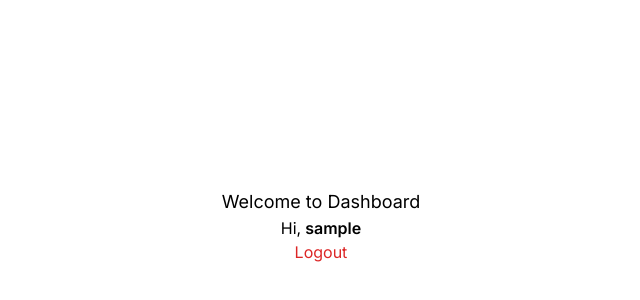
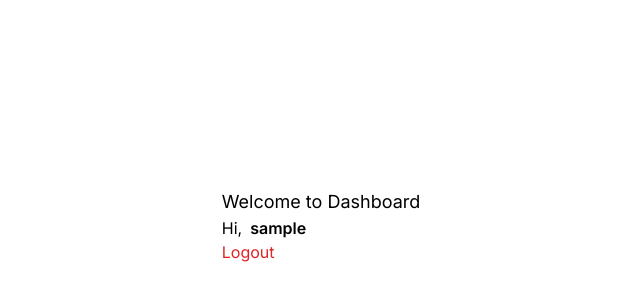
Before and after one commit to mohammadrafly/refueling-apps, a Next.js app: page /dashboard in a window 1280 px wide. Shown: the part 174-474 px from the top of the page, without its empty margins (319-959 px from the left). Built offline with nearby package versions, Linux system fonts and the light colour scheme; sample sign-in values are in the browser's storage.

Commit message:
update #2

```diff
--- a/app/dashboard/page.tsx
+++ b/app/dashboard/page.tsx
@@ -6,16 +6,22 @@ import { useRouter } from 'next/navigation';
 const Page = () => {
   const router = useRouter();
   const [Username, setUsername] = useState("");
+  const [isLoading, setIsLoading] = useState(true);
 
   useEffect(() => {
     if (typeof window !== 'undefined' && window.localStorage) {
       const storedUsername = localStorage.getItem("username")
 
+      setTimeout(() => {
         if (storedUsername) {
           setUsername(storedUsername);
+        } else {
+          router.push('/', { scroll: false });
         }
+        setIsLoading(false);
+      }, 5000);
     }
-  }, []);
+  }, [router]);
 
   const logoutAndFlushStorage = (e: { preventDefault: () => void; }) => {
     e.preventDefault();
@@ -29,14 +35,23 @@ const Page = () => {
   return (
     <main className="flex text-black min-h-screen items-center justify-center bg-white p-24">
         <div>
+          {isLoading ? (
+            <div role="status" className="max-w-sm animate-pulse">
+              <div className="h-2.5 bg-gray-300 rounded-full w-48 mb-4"></div>
+              <div className="h-2.5 bg-gray-300 rounded-full w-16 mb-4"></div>
+              <div className="h-2.5 bg-gray-300 rounded-full w-16 mb-4"></div>
+            </div>
+          ) : (
+            <>
               <div className="text-lg">
                 Welcome to Dashboard
               </div>
-          <div className="flex items-center justify-center">
+              <div>
                 Hi,
                 <span className="ml-1 font-semibold"> {Username}</span>
               </div>
-          <div className="flex items-center justify-center">
+              {Username && (
+                <div>
                   <button
                     className="text-red-600"
                     type="button"
@@ -45,6 +60,9 @@ const Page = () => {
                     Logout
                   </button>
                 </div>
+              )}
+            </>
+          )}
         </div>
     </main>
   )
--- a/app/page.tsx
+++ b/app/page.tsx
@@ -1,6 +1,6 @@
 'use client';
 
-import { useState, useEffect } from 'react';
+import { useState } from 'react';
 import { FontAwesomeIcon } from '@fortawesome/react-fontawesome';
 import { faEye, faEyeSlash } from '@fortawesome/free-solid-svg-icons';
 import { useRouter } from 'next/navigation';
@@ -11,12 +11,28 @@ const Page = () => {
   const [passwordVisible, setPasswordVisible] = useState(false);
   const [Username, setUsername] = useState("Username");
   const [Password, setPassword] = useState("Password");
+  const [isLoading, setIsLoading] = useState(false);
 
-  const saveMeToLocalStorage = (e: { preventDefault: () => void; }) => {
-    e.preventDefault();
-    localStorage.setItem("username", Username);
-    localStorage.setItem("password", Password);
-    router.push('/dashboard', { scroll: false });
+  const saveMeToLocalStorage = async (e: { preventDefault: () => void; }) => {
+    try {
+      e.preventDefault();
+      setIsLoading(true);
+
+      await new Promise<void>((resolve) => {
+        setTimeout(() => {
+          localStorage.setItem("username", Username);
+          localStorage.setItem("password", Password);
+
+          setIsLoading(false);
+          router.push('/dashboard', { scroll: false });
+
+          resolve();
+        }, 5000);
+      });
+    } catch (error) {
+      console.error("Error during login:", error);
+      setIsLoading(false);
+    }
   }
 
   const togglePasswordVisibility = () => {
@@ -81,10 +97,13 @@ const Page = () => {
             </div>
           </div>
           <input
+            onClick={() => router.push('/dashboard')}
             type="submit"
-            value="Login"
-            onClick={() => router.push('/dashboard')}
-            className="mt-5 p-3 bg-blue-400 hover:bg-blue-500 text-white rounded-lg w-full flex items-center justify-center"
+            value={isLoading ? "Logging in..." : "Login"}
+            disabled={isLoading}
+            className={`mt-5 p-3 ${
+              isLoading ? "bg-gray-400 cursor-not-allowed" : "bg-blue-400 hover:bg-blue-500"
+            } text-white rounded-lg w-full flex items-center justify-center`}
           />
         </form>
       </div>
--- a/package.json
+++ b/package.json
@@ -11,6 +11,8 @@
   "dependencies": {
     "@fortawesome/free-solid-svg-icons": "^6.5.1",
     "@fortawesome/react-fontawesome": "^0.2.0",
+    "flowbite": "^2.2.1",
+    "flowbite-react": "^0.7.2",
     "next": "14.0.4",
     "react": "^18",
     "react-dom": "^18"
--- a/tailwind.config.ts
+++ b/tailwind.config.ts
@@ -2,6 +2,7 @@ import type { Config } from 'tailwindcss'
 
 const config: Config = {
   content: [
+    './node_modules/flowbite-react/lib/**/*.js',
     './pages/**/*.{js,ts,jsx,tsx,mdx}',
     './components/**/*.{js,ts,jsx,tsx,mdx}',
     './app/**/*.{js,ts,jsx,tsx,mdx}',
@@ -15,6 +16,8 @@ const config: Config = {
       },
     },
   },
-  plugins: [],
+  plugins: [
+    require("flowbite/plugin")
+  ],
 }
 export default config
```
Also changed, not shown: 2 other files (tests, documents, lock files or other folders). Lines whose indentation alone changed are shown as unchanged.
